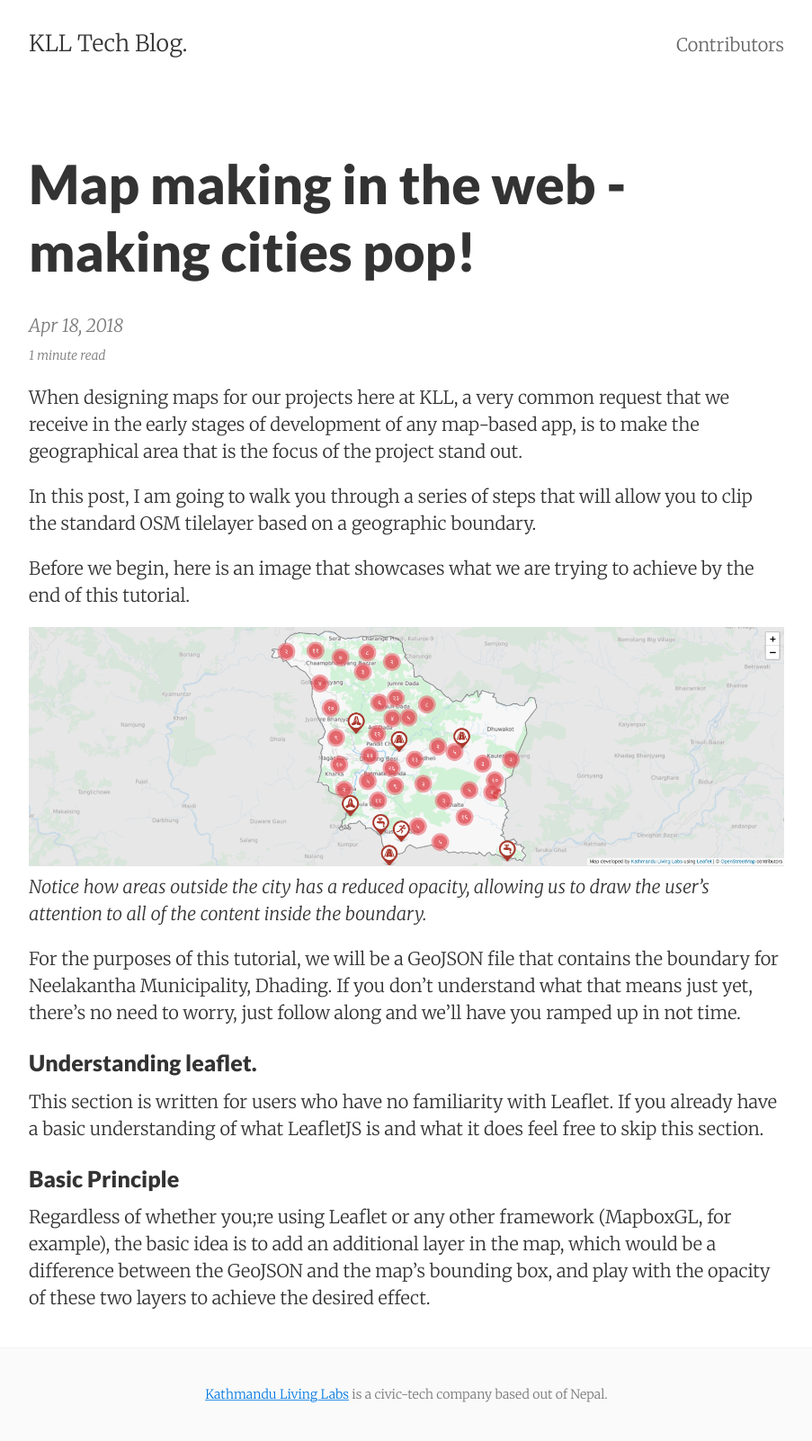
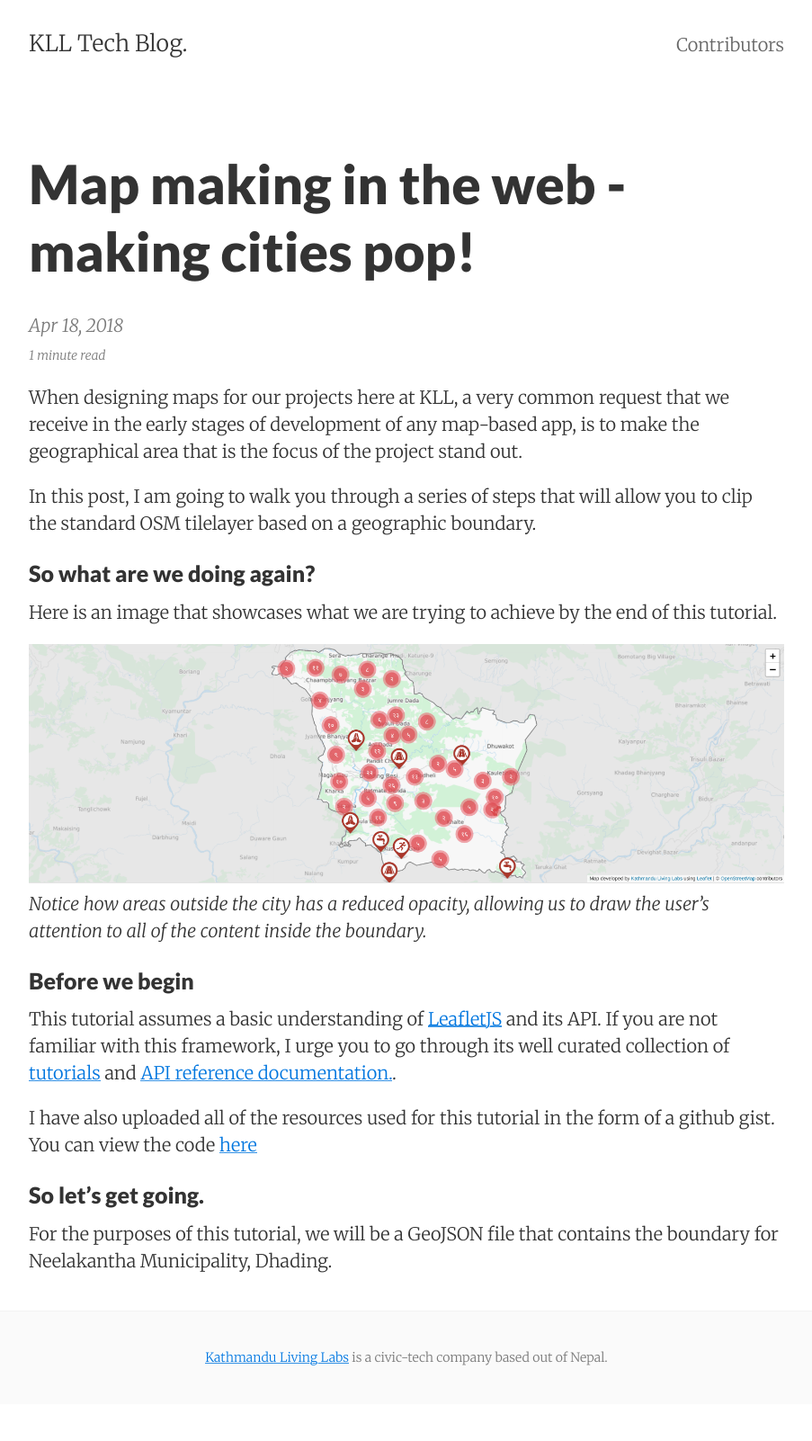
Before and after one commit to KathmanduLivingLabs/kathmandulivinglabs.github.io, a Jekyll site: the page built from _posts/2018-04-25-making-boundaries-pop.md, in a window 1280 px wide. Shown: the whole page at 90% size, without its empty margins (188-1091 px from the left). Built offline with Jekyll 4.4.1, drawn with Linux system fonts in a browser that asks for light colours; after the commit the page ends 1561 px from its top, so only the background shows below that.

Commit message:
some changes

```diff
--- a/_posts/2018-04-25-making-boundaries-pop.md
+++ b/_posts/2018-04-25-making-boundaries-pop.md
@@ -10,19 +10,19 @@ When designing maps for our projects here at KLL, a very common request that we
 
 In this post, I am going to walk you through a series of steps that will allow you to clip the standard OSM tilelayer based on a geographic boundary.
 
-Before we begin, here is an image that showcases what we are trying to achieve by the end of this tutorial.
+### So what are we doing again?
+Here is an image that showcases what we are trying to achieve by the end of this tutorial.
 
 ![]({{ "/assets/img/boundary.png" | absolute_url }})
 *Notice how areas outside the city has a reduced opacity, allowing us to draw the user’s attention to all of the content inside the boundary.*
 
-For the purposes of this tutorial, we will be a GeoJSON file that contains the boundary for Neelakantha Municipality, Dhading. If you don't understand what that means just yet, there's no need to worry, just follow along and we'll have you ramped up in not time.
+### Before we begin
+
+This tutorial assumes a basic understanding of [LeafletJS]("http://leafletjs.com/") and its API. If you are not familiar with this framework, I urge you to go through its well curated collection of  [tutorials]("http://leafletjs.com/examples.html") and [API reference documentation.]("http://leafletjs.com/reference-1.3.0.html").
+
+I have also uploaded all of the resources used for this tutorial in the form of a github gist. You can view the code [here]("#")
 
 
-### Understanding leaflet.
+### So let's get going.
 
-This section is written for users who have no familiarity with Leaflet. If you already have a basic understanding of what LeafletJS is and what it does feel free to skip this section.
-
-
-### Basic Principle
-
-Regardless of whether you;re using Leaflet or any other framework (MapboxGL, for example), the basic idea is to add an additional layer in the map, which would be a difference between the GeoJSON and the map’s bounding box, and play with the opacity of these two layers to achieve the desired effect.
+For the purposes of this tutorial, we will be a GeoJSON file that contains the boundary for Neelakantha Municipality, Dhading.
```
